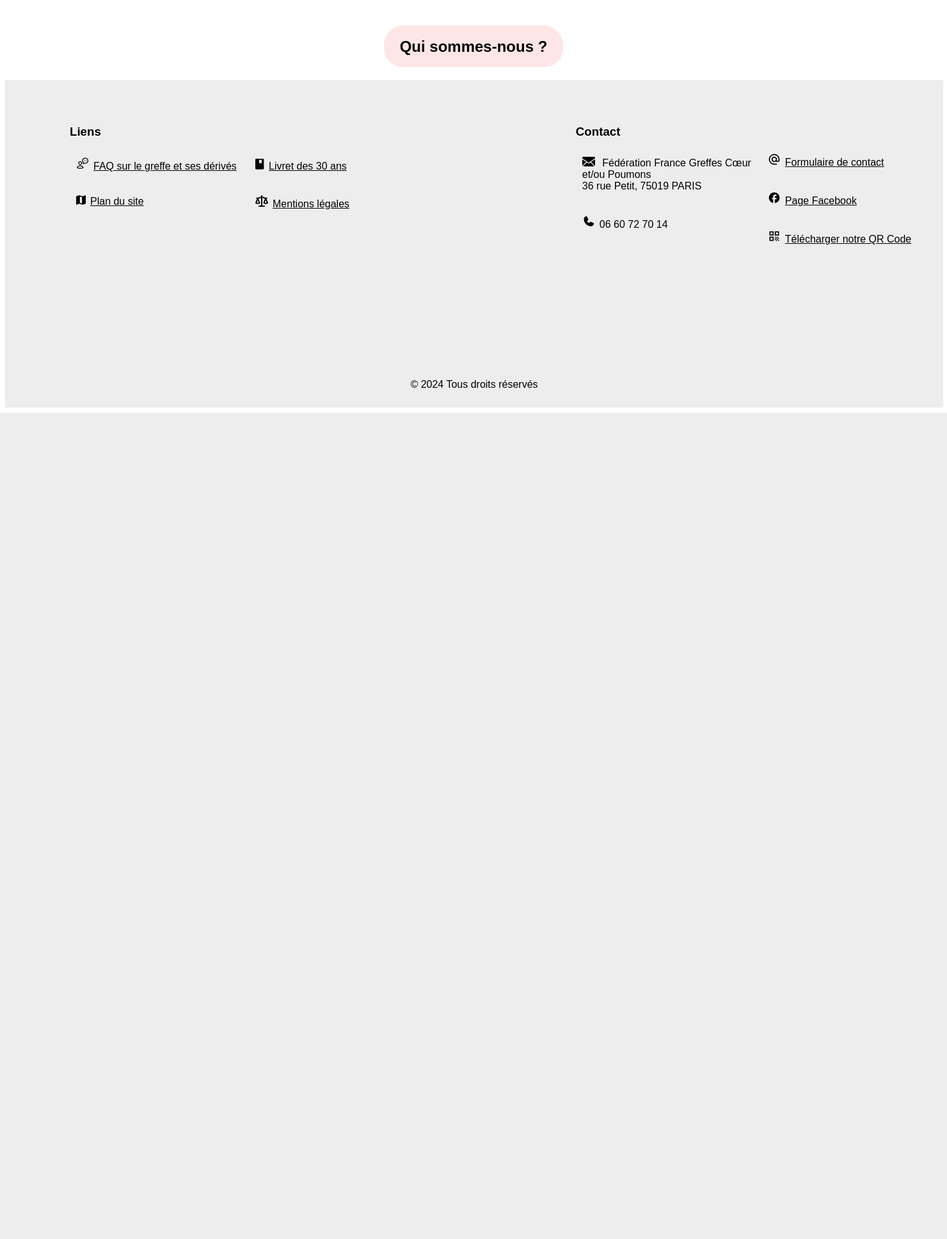
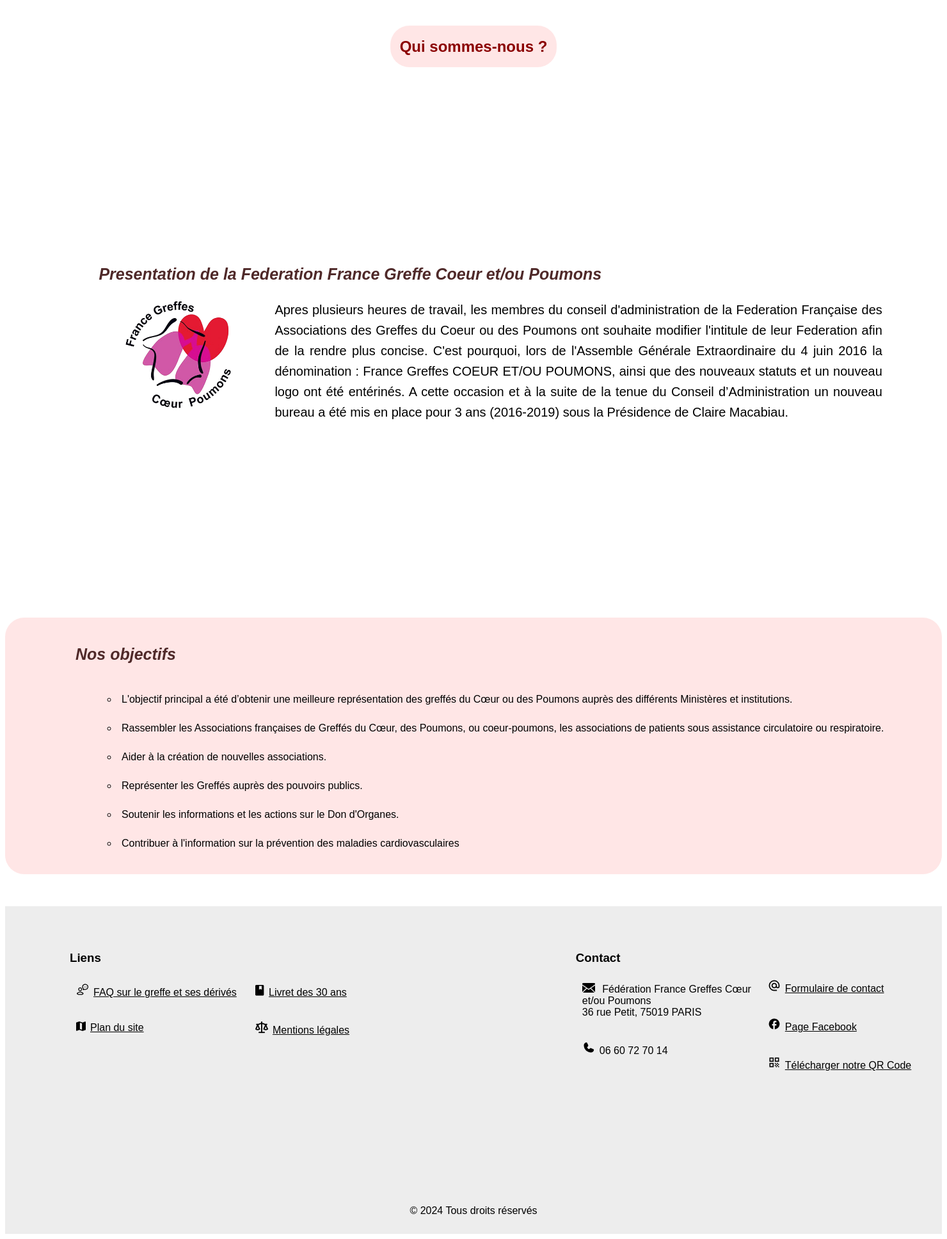
Before and after one commit to ZreY27/Refonte_FGCP_asso, a PHP site: page /presentation.html in a window 1480 px wide. Shown: the part 182-2118 px from the top of the page at 64% size. Before the commit the page ends 827 px from the top, so only its background shows below. Run offline with PHP 8.4, Linux system fonts and the light colour scheme.

Commit message:
modification de la page présentation

```diff
--- a/SAE/presentation.html
+++ b/SAE/presentation.html
@@ -24,6 +24,48 @@
         </header>
 
         <h2 class="titre">Qui sommes-nous ?</h2>
+
+        <div class="wrapper">
+            <div class = "tesxt-box">
+                <h3>Presentation de la Federation France Greffe Coeur et/ou Poumons</h3>
+                <img id ="logo1" src="img/logo_FGCP.png" alt ="">
+                <p>Apres plusieurs heures de travail, les membres du conseil d'administration
+                    de la Federation Française des Associations des Greffes du Coeur ou
+                    des Poumons ont souhaite modifier l'intitule de leur Federation afin
+                    de la rendre plus concise.
+                    C'est pourquoi, lors de l'Assemble
+                    Générale Extraordinaire du 4 juin 2016 la dénomination
+                    : France Greffes COEUR ET/OU POUMONS, ainsi que des nouveaux
+                    statuts et un nouveau logo ont été entérinés.
+
+                    A cette occasion et à la suite de la tenue du Conseil d’Administration un nouveau
+                    bureau a été mis en place pour 3 ans (2016-2019) sous la Présidence de Claire Macabiau.
+                </p>
+
+            </div>
+
+        </div>
+        <div class="liste">
+            <h3>Nos objectifs</h3>
+            <ul class=" un">
+                <li>L'objectif principal a été d’obtenir une meilleure représentation des greffés du Cœur ou des Poumons
+                    auprès des différents Ministères et institutions.</li>
+                <li>
+                    Rassembler les Associations françaises de Greffés du Cœur, des Poumons, ou coeur-poumons,
+                    les associations de patients sous assistance circulatoire ou respiratoire.
+                </li>
+                <li>Aider à la création de nouvelles associations. </li>
+                <li>Représenter les Greffés auprès des pouvoirs publics.</li>
+                <li>Soutenir les informations et les actions sur le Don d'Organes.</li>
+                <li>Contribuer à l'information sur la prévention des maladies cardiovasculaires</li>
+
+
+
+            </ul>
+
+        </div>
+
+
 
     </body>
 
--- a/SAE/style/style.css
+++ b/SAE/style/style.css
@@ -67,6 +67,8 @@ header a {
 
 /* ------------ FIN Barre de navigation ---------------*/
 
+
+
 /* ------------ Titre ---------------*/
 .titre{
     padding: 10px;
@@ -78,14 +80,89 @@ header a {
     background-color: var(--couleur_nav);
     line-height: 45px;
     text-align: center;
+    color: darkred;
+
 }
 /* ------------ FIN Titre ---------------*/
+
+/* ------------ Page présentation ---------------*/
+*{
+    box-sizing: border-box;
+    font-family: 'Poppins', sans-serif;
+}
+
+
+.wrapper{
+    display: flex;
+    justify-content :center;
+    margin-top: inherit;
+    margin-bottom: 5px;
+    margin-left: 10%;
+    width: 85%;
+    align-items: center;
+    min-height: 100vh;
+    flex-direction: column;
+
+}
+
+#logo1{
+    max-width : 250px;
+    float: left;
+    margin-right: 25px;
+}
+
+.tesxt-box h3{
+    font-size: 25px;
+    font-style: oblique;
+    color: #4F2929;
+}
+
+.tesxt-box p{
+    font-size: 20px;
+    margin: 0 20px; /* Espace sur les côtés */
+    text-align: justify; /* Justifie le texte */
+    line-height: 1.6;
+}
+
+
+/*partie liste */
+
+.liste{
+    padding: 10px;
+    margin-top: 40px;
+    margin-left: auto;
+    margin-right: auto;
+
+    border-radius: 30px;
+    background-color: var(--couleur_nav);
+    line-height: 45px;
+
+
+
+}
+.liste h3{
+    text-align: left;
+    margin-left: 100px;
+    font-style: oblique;
+    color: #4F2929;
+    font-size: 25px;
+}
+
+.un {
+    list-style-position: inside;
+    list-style-type: circle;
+    padding-left: 150px;
+}
+
+/* ------------ FIN page présentation---------------*/
+
 
 /* ------------ Footer ---------------*/
 footer{
     width: 100%;
     background-color: #EDEDED;
     padding: 1px;
+    margin-top: 50px;
 }
 
 .top_footer{
```
